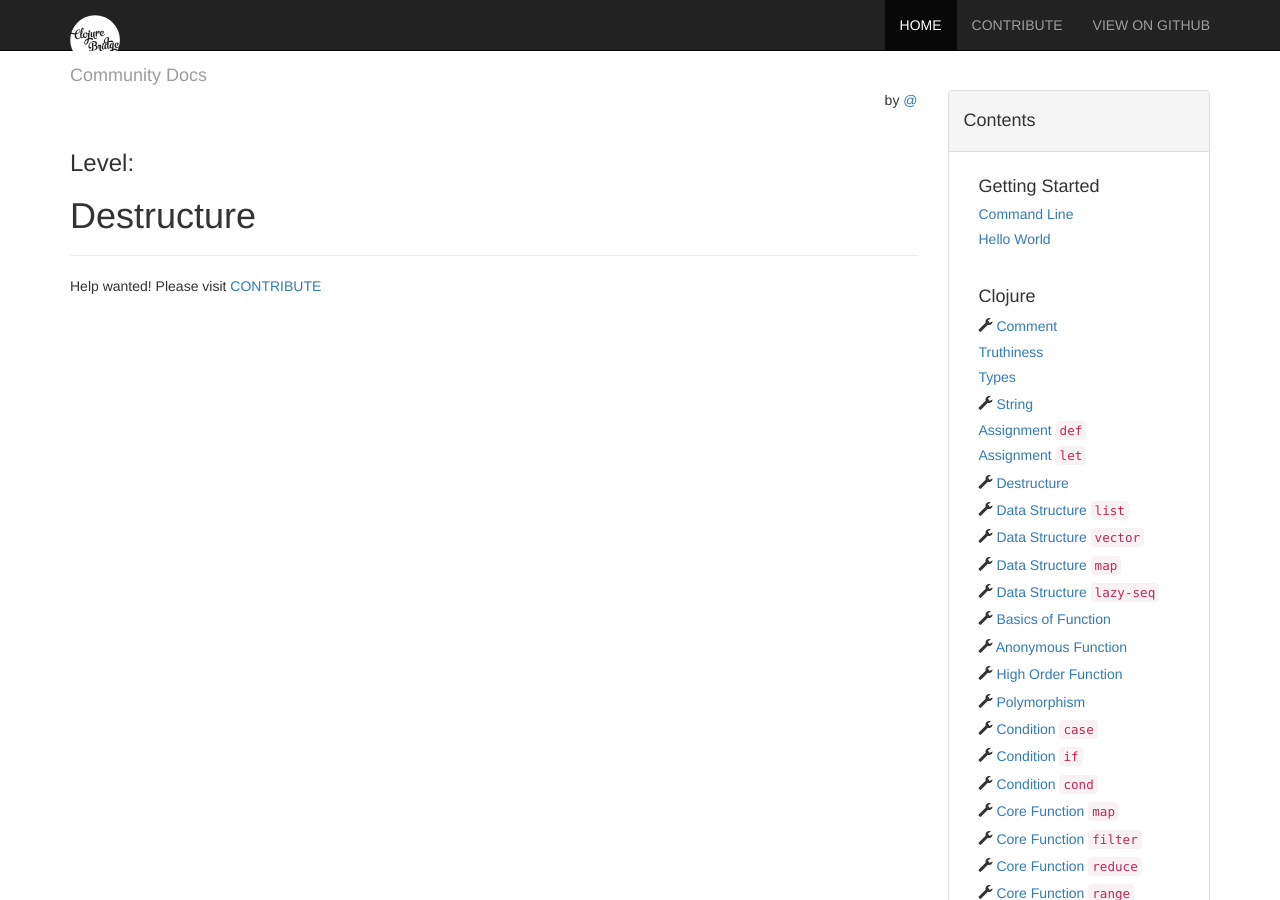
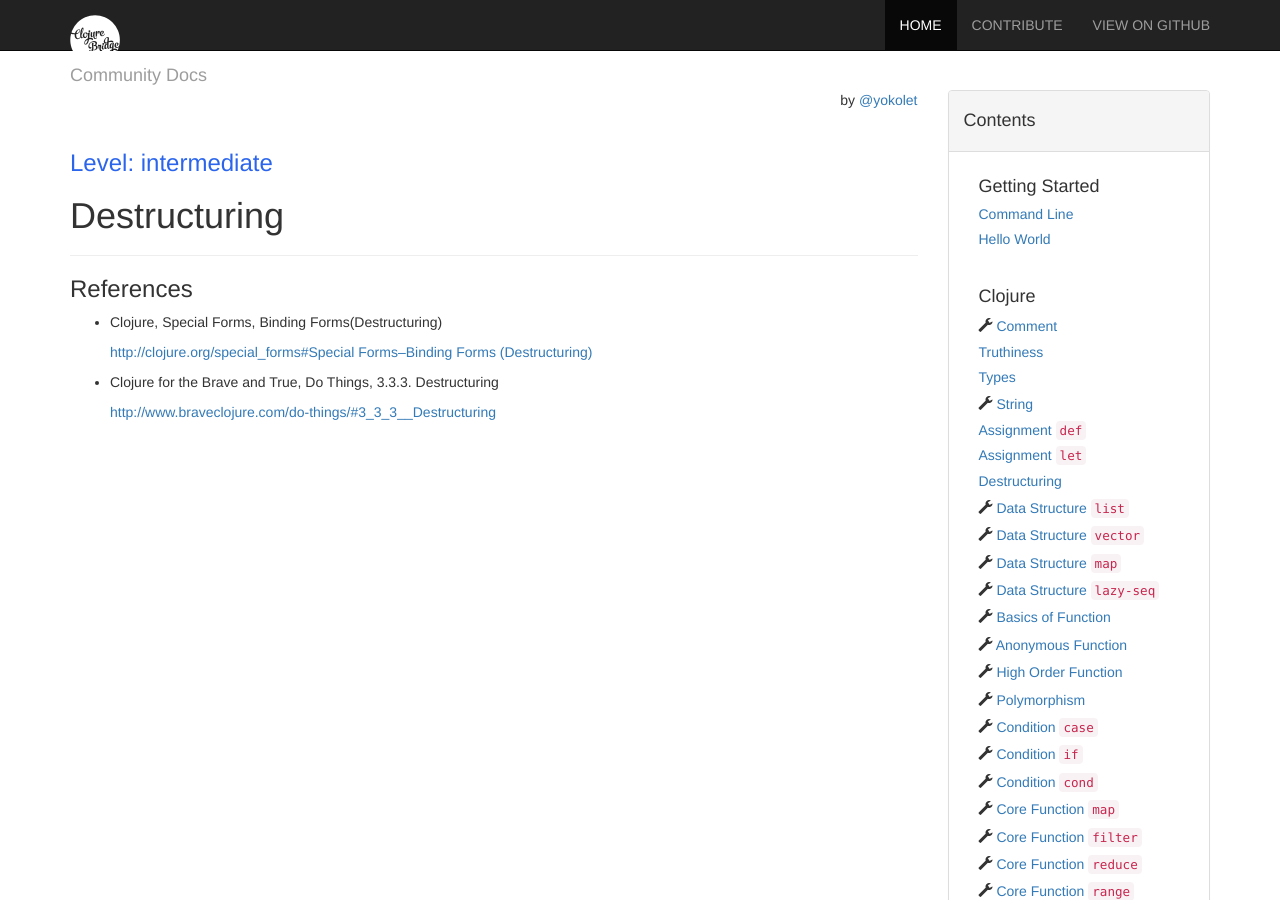
Before and after one commit to ClojureBridge/community-docs, a Jekyll site: the page built from docs/clojure/destructure.md, in a window 1280 px wide and 900 px high. Built offline with Jekyll 4.4.1, drawn with Linux system fonts in a browser that asks for light colours; nearby versions of some CDN libraries.

Commit message:
Corrects name to destructuring

```diff
--- a/_data/clojure.yml
+++ b/_data/clojure.yml
@@ -18,9 +18,8 @@
 - title: Assignment <code>let</code>
   permalink: /docs/clojure/let/
 
-- title: Destructure
+- title: Destructuring
   permalink: /docs/clojure/destructure/
-  todo: true
 
 - title: Data Structure <code>list</code>
   permalink: /docs/clojure/list/
--- a/docs/clojure/destructure.md
+++ b/docs/clojure/destructure.md
@@ -1,9 +1,19 @@
 ---
 layout: docs
-title: Destructure
+title: Destructuring
 permalink: /docs/clojure/destructure/
-level:
-author:
+level: intermediate
+author: yokolet
 ---
 
-Help wanted! Please visit  [CONTRIBUTE]({{ site.baseurl }}/docs/contribute)
+
+### References
+
+- Clojure, Special Forms, Binding Forms(Destructuring)
+
+    [http://clojure.org/special_forms#Special Forms--Binding Forms (Destructuring)](http://clojure.org/special_forms#Special Forms--Binding Forms (Destructuring))
+
+
+- Clojure for the Brave and True, Do Things, 3.3.3. Destructuring
+
+    [http://www.braveclojure.com/do-things/#3_3_3__Destructuring](http://www.braveclojure.com/do-things/#3_3_3__Destructuring)
```
